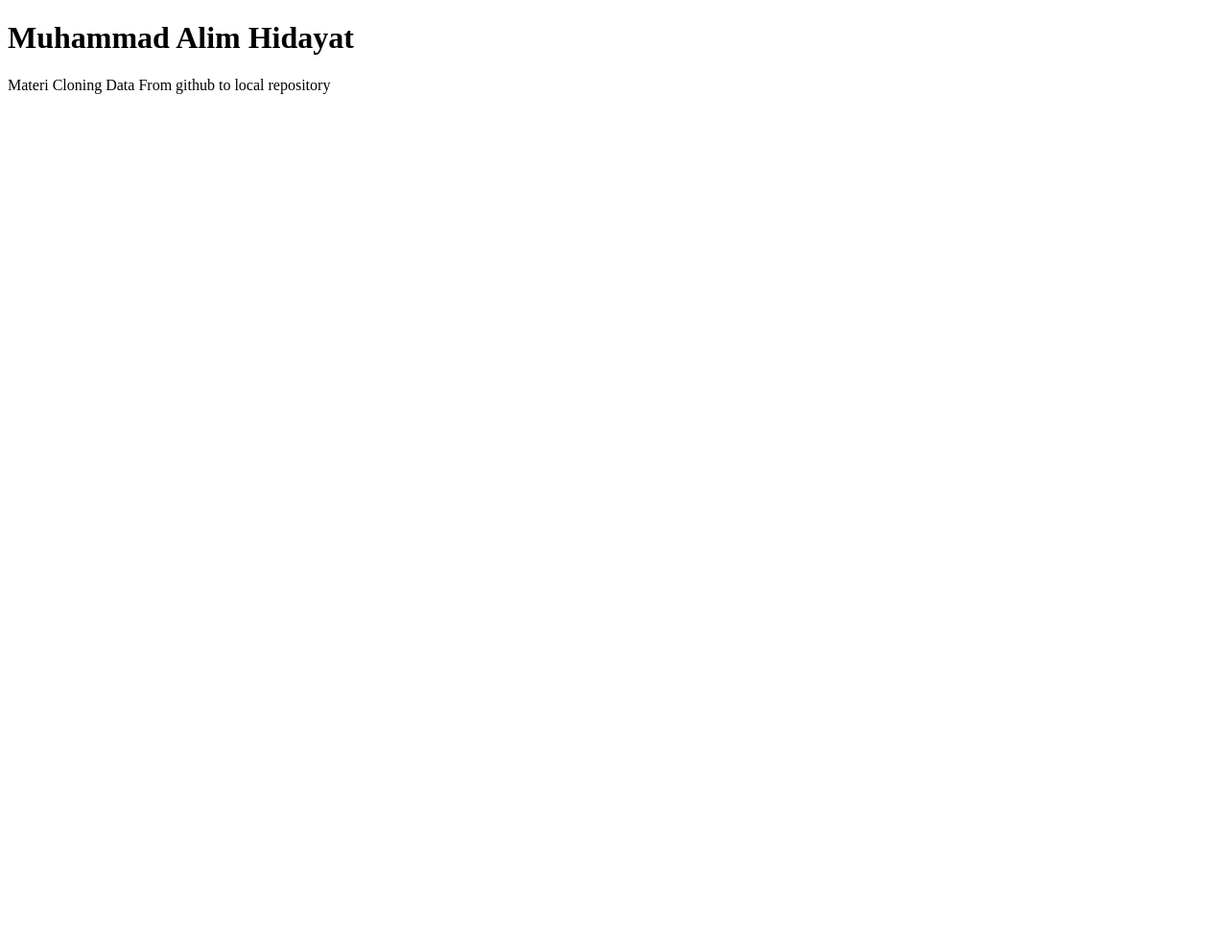
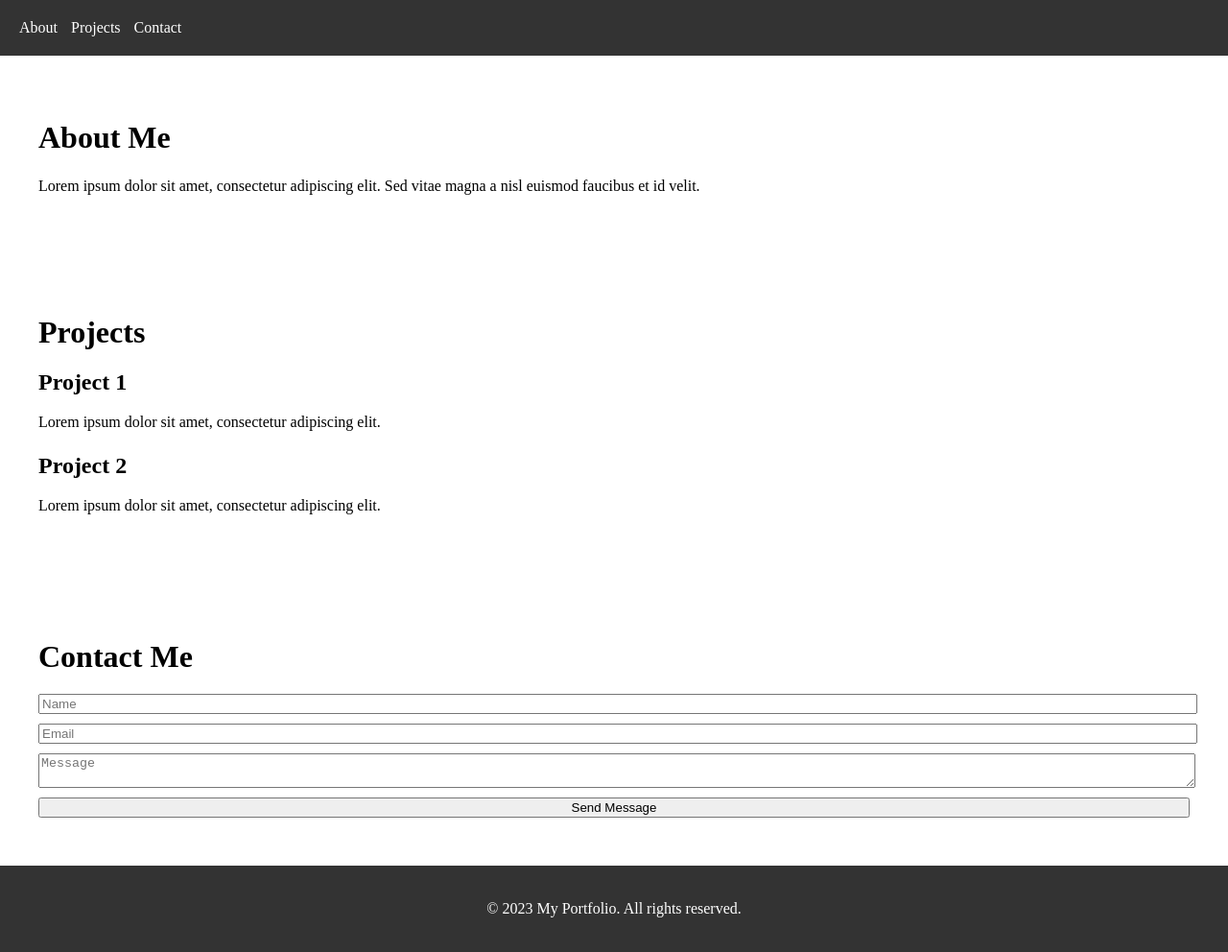
Before and after one commit to Alimhidayat/clone_git, a plain HTML site: page index.html in a window 1280 px wide. Shown: the whole page at 96% size. Before the commit the page ends 800 px from the top, so only its background shows below. Drawn offline with Linux system fonts and the light colour scheme.

Commit message:
add index and styles file

```diff
--- a/index.html
+++ b/index.html
@@ -1,12 +1,51 @@
 <!DOCTYPE html>
-<html lang="en" dir="ltr">
-  <head>
-    <meta charset="utf-8">
-    <title></title>
-  </head>
-  <body>
-    <h1>Muhammad Alim Hidayat</h1>
-    <p>Materi Cloning Data From github to local repository</p>
+<html lang="en">
+<head>
+  <meta charset="UTF-8">
+  <meta name="viewport" content="width=device-width, initial-scale=1.0">
+  <title>Portfolio Website</title>
+  <link rel="stylesheet" href="styles.css">
+</head>
+<body>
+  <header>
+    <nav>
+      <ul>
+        <li><a href="#about">About</a></li>
+        <li><a href="#projects">Projects</a></li>
+        <li><a href="#contact">Contact</a></li>
+      </ul>
+    </nav>
+  </header>
 
-  </body>
+  <section id="about">
+    <h1>About Me</h1>
+    <p>Lorem ipsum dolor sit amet, consectetur adipiscing elit. Sed vitae magna a nisl euismod faucibus et id velit.</p>
+  </section>
+
+  <section id="projects">
+    <h1>Projects</h1>
+    <div class="project">
+      <h2>Project 1</h2>
+      <p>Lorem ipsum dolor sit amet, consectetur adipiscing elit.</p>
+    </div>
+    <div class="project">
+      <h2>Project 2</h2>
+      <p>Lorem ipsum dolor sit amet, consectetur adipiscing elit.</p>
+    </div>
+  </section>
+
+  <section id="contact">
+    <h1>Contact Me</h1>
+    <form>
+      <input type="text" placeholder="Name">
+      <input type="email" placeholder="Email">
+      <textarea placeholder="Message"></textarea>
+      <button type="submit">Send Message</button>
+    </form>
+  </section>
+
+  <footer>
+    <p>&copy; 2023 My Portfolio. All rights reserved.</p>
+  </footer>
+</body>
 </html>
--- /dev/null
+++ b/styles.css
@@ -0,0 +1,70 @@
+/* Reset some default styles */
+html, body {
+  margin: 0;
+  padding: 0;
+}
+
+/* Header styles */
+header {
+  background-color: #333;
+  color: #fff;
+  padding: 20px;
+}
+
+nav ul {
+  list-style-type: none;
+  margin: 0;
+  padding: 0;
+}
+
+nav ul li {
+  display: inline;
+  margin-right: 10px;
+}
+
+nav ul li a {
+  color: #fff;
+  text-decoration: none;
+}
+
+/* Main sections styles */
+section {
+  padding: 40px;
+}
+
+section h1 {
+  font-size: 32px;
+  margin-bottom: 20px;
+}
+
+section p {
+  font-size: 16px;
+  line-height: 1.5;
+}
+
+/* Project styles */
+.project {
+  margin-bottom: 20px;
+}
+
+.project h2 {
+  font-size: 24px;
+  margin-bottom: 10px;
+}
+
+/* Contact form styles */
+form input,
+form textarea,
+form button {
+  margin-bottom: 10px;
+  display: block;
+  width: 100%;
+}
+
+/* Footer styles */
+footer {
+  background-color: #333;
+  color: #fff;
+  padding: 20px;
+  text-align: center;
+}
```
